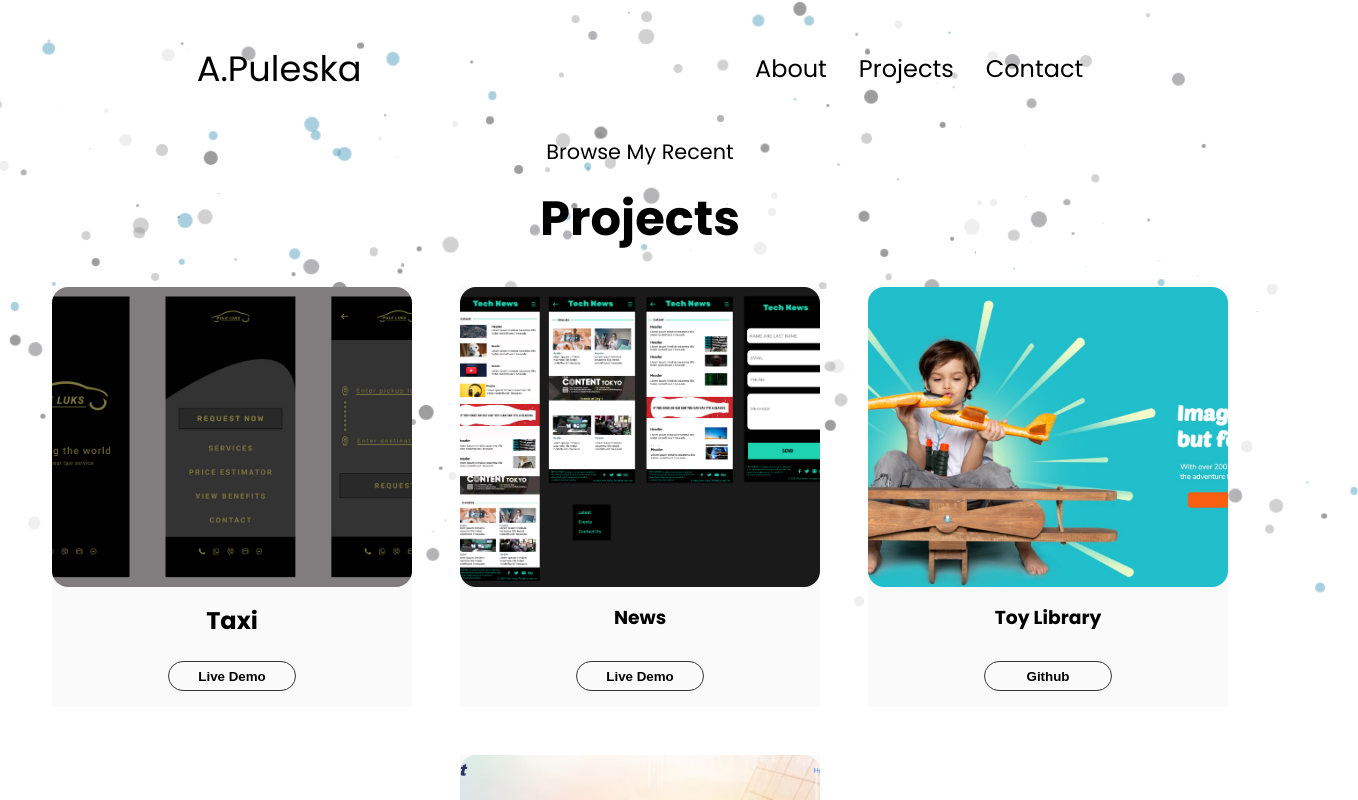
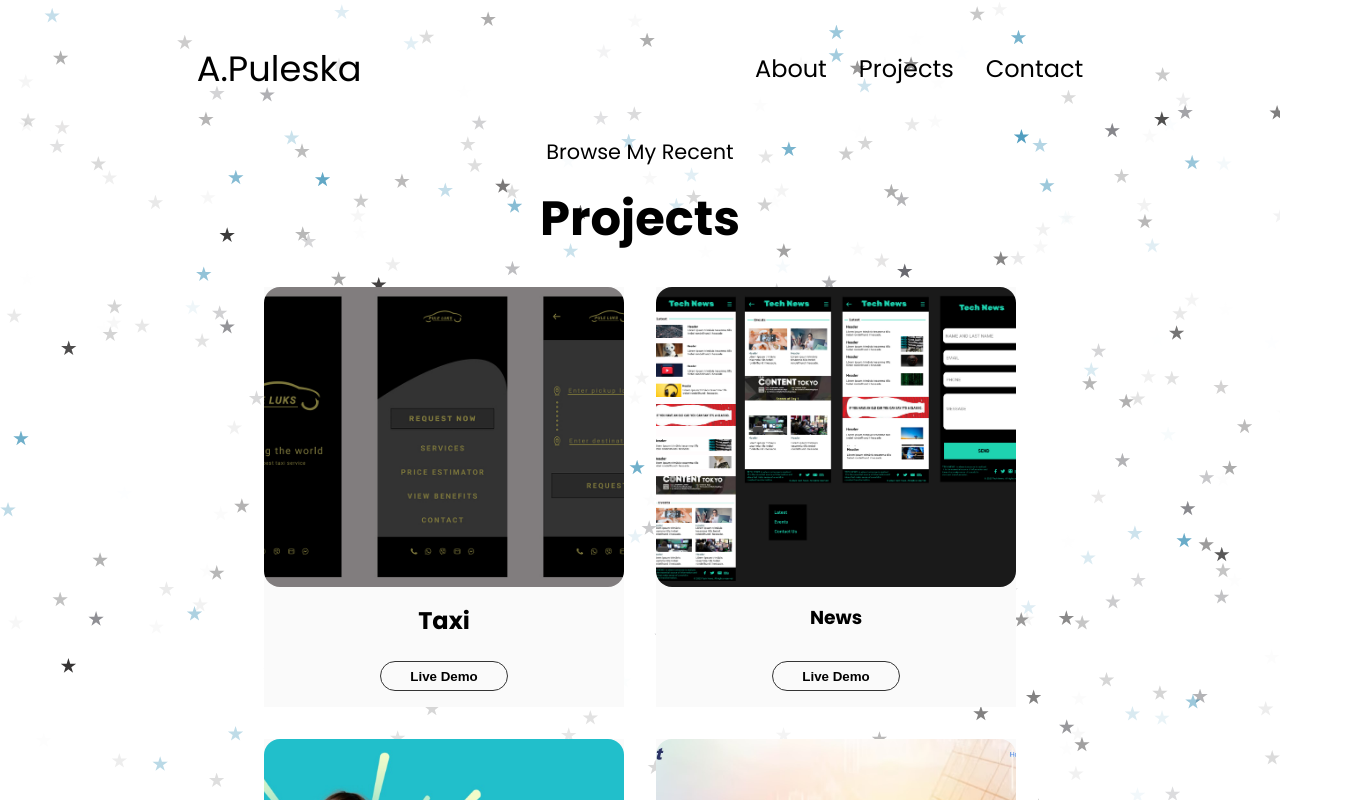
Before and after one commit to alek08pule/alek_portfolio, a React (Create React App) app: page /Projects in a window 1280 px wide. Shown: the top 800 px of the page, 1358 px wide, since content can reach past the window. Built offline with nearby package versions, Linux system fonts and the light colour scheme.

Commit message:
Change the animation

```diff
--- a/src/Components/BackgroundAnimation.js
+++ b/src/Components/BackgroundAnimation.js
@@ -1,52 +1,38 @@
+//
+
 import React, { useEffect } from "react";
 import useWindowSize from "../Hooks/useWindowSize";
 
 const colors = ["#0B0909", "#44444C", "#8C8C8C", "#D6D6D6", "#2B89B2"];
-const numBalls = 100;
+const numStars = 120;
 
 const BackgroundAnimation = () => {
-  const { height } = useWindowSize();
-  const { width } = useWindowSize();
+  const { height, width } = useWindowSize();
+
   useEffect(() => {
     const bodyAnimation = document.querySelector(".bodyAnimation");
-    const balls = [];
-    let maxHeight = 530;
-    if (height > 1080 || width < 640) {
-      maxHeight = 2 * height;
+    const stars = [];
+
+    for (let i = 0; i < numStars; i++) {
+      let star = document.createElement("div");
+      star.classList.add("star");
+      star.style.backgroundColor =
+        colors[Math.floor(Math.random() * colors.length)];
+      star.style.left = `${Math.random() * 100}vw`;
+      star.style.top = `${Math.random() * 100}vh`;
+      stars.push(star);
+      bodyAnimation.appendChild(star);
     }
 
-    console.log(height);
-    console.log(maxHeight);
-
-    for (let i = 0; i < numBalls; i++) {
-      let ball = document.createElement("div");
-      ball.classList.add("ball");
-      ball.style.background = colors[Math.floor(Math.random() * colors.length)];
-      ball.style.left = `${Math.floor(Math.random() * 100)}vw`;
-      ball.style.top = `${Math.floor(Math.random() * maxHeight)}px`;
-      ball.style.transform = `scale(${Math.random()})`;
-      ball.style.width = `${Math.random()}em`;
-      ball.style.height = ball.style.width;
-
-      balls.push(ball);
-      bodyAnimation.append(ball);
-    }
-
-    balls.forEach((el, i) => {
-      let to = {
-        x: Math.random() * (i % 2 === 0 ? -11 : 11),
-        y: Math.random() * 14,
-      };
-
+    stars.forEach((el) => {
       el.animate(
         [
-          { transform: "translate(0, 0)" },
-          { transform: `translate(${to.x}rem, ${to.y}rem)` },
+          { opacity: 0 },
+          { opacity: Math.random() * 0.8 + 0.2 },
+          { opacity: 0 },
         ],
         {
-          duration: (Math.random() + 1) * 2000,
-          direction: "alternate",
-          fill: "both",
+          duration: (Math.random() + 0.5) * 3000,
           iterations: Infinity,
           easing: "ease-in-out",
         }
--- a/src/index.css
+++ b/src/index.css
@@ -29,15 +29,35 @@ body{
 
 }
 .bodyAnimation{
-  position: relative;
-  z-index:-2;
-  min-height: fit-content;
 
+  position: fixed;
+  top: 0;
+  left: 0;
+  width: 100vw;
+  height: 100vh;
+  z-index: -2;
+  overflow: hidden;
+  pointer-events: none;
 }
-.ball {
+.star {
   position: absolute;
-  border-radius: 100%;
-  opacity: 0.4;
+  width: 1em;
+  height: 1em;
+  background: transparent;
+  clip-path: polygon(
+    50% 0%,
+    61% 35%,
+    98% 35%,
+    68% 57%,
+    79% 91%,
+    50% 70%,
+    21% 91%,
+    32% 57%,
+    2% 35%,
+    39% 35%
+  );
+  background-color: #fff;
+  opacity: 0;
 }
 html{
   scroll-behavior: smooth;
@@ -331,17 +351,15 @@ align-items: center;
   width: 100%;
 }
 .project-containers {
-  display: flex;
-  flex-wrap: wrap;
-  gap: 3rem;
+  display: grid;
+  grid-template-columns: repeat(2, 1fr);
+  gap: 2rem;
   cursor: pointer;
-  margin-inline: 1.5rem;
-  margin-top: 2rem;
+  margin: 2rem auto;
   justify-content: center;
   align-items: center;
+}
 
-
-}
 .project-details{
   display: flex;
   flex-grow: 1;
```
